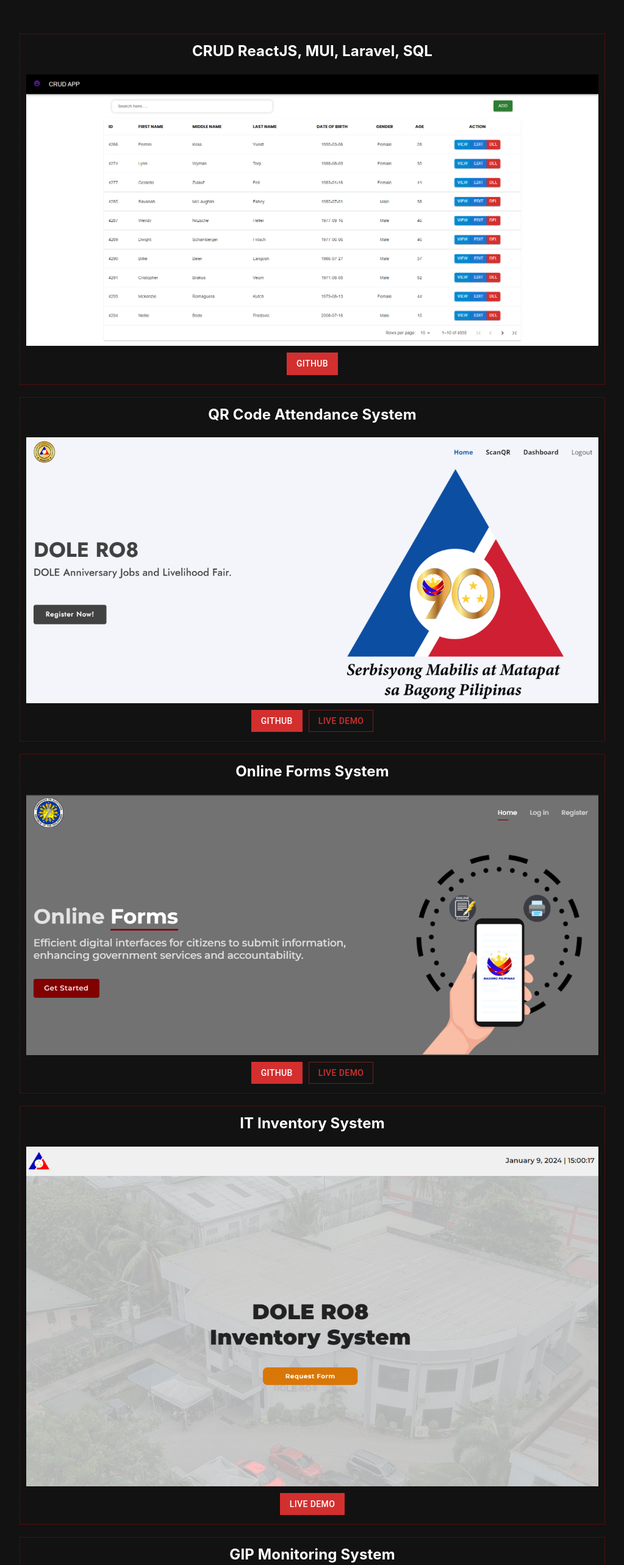
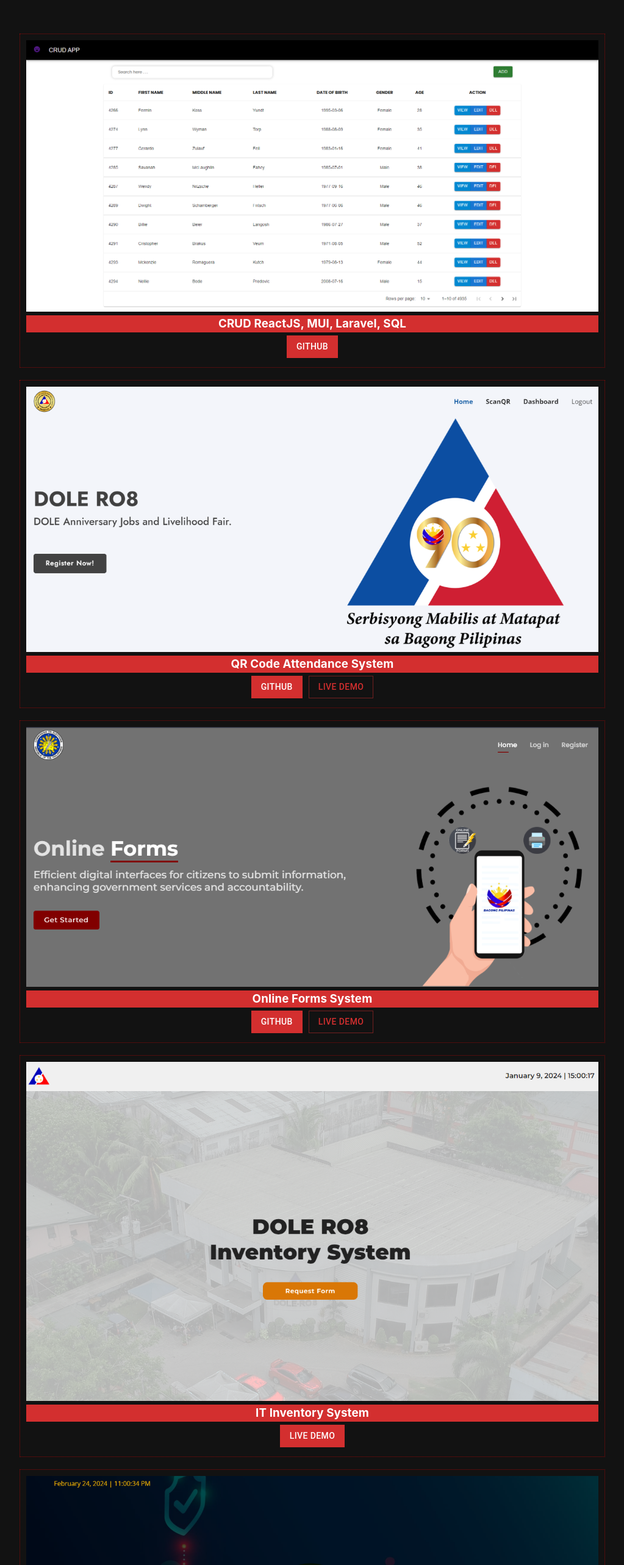
Before and after one commit to maktezi/myPorfolio, a React (Vite) app: page / in a window 1280 px wide. Shown: the part 2553-5119 px from the top of the page at 61% size, without its empty margins (128-1151 px from the left). Built offline with nearby package versions, Linux system fonts and the light colour scheme.

Commit message:
update spacing

```diff
--- a/src/components/section/Projects.jsx
+++ b/src/components/section/Projects.jsx
@@ -17,8 +17,8 @@
             <div id="project-wrapper">
                 <div className="project-box">
                     <div className="project-box-details">
-                        <h2 className='project-title'>CRUD ReactJS, MUI, Laravel, SQL</h2>
                         <img className='project-pic' src={project0}/>
+                        <h3 className='project-title'>CRUD ReactJS, MUI, Laravel, SQL</h3>
                         <div>
                             <Button
                                 href='https://github.com/maktezi/crud'
@@ -36,8 +36,8 @@
 
                 <div className="project-box">
                     <div className="project-box-details">
-                        <h2 className='project-title'>QR Code Attendance System</h2>
                         <img className='project-pic' src={project1}/>
+                        <h3 className='project-title'>QR Code Attendance System</h3>
                         <div>
                             <Button
                                 href='https://github.com/maktezi/qr_attendance_system/'
@@ -65,8 +65,8 @@
 
                 <div className="project-box">
                     <div className="project-box-details">
-                        <h2 className='project-title'>Online Forms System</h2>
                         <img className='project-pic' src={project2}/>
+                        <h3 className='project-title'>Online Forms System</h3>
                         <div>
                             <Button
                                 href='https://github.com/maktezi/online-forms'
@@ -94,8 +94,8 @@
 
                 <div className="project-box">
                     <div className="project-box-details">
-                        <h2 className='project-title'>IT Inventory System</h2>
                         <img className='project-pic' src={project3}/>
+                        <h3 className='project-title'>IT Inventory System</h3>
                         <div>
                             <Button
                                 href='https://dole8inventory.freshfromuspng.store/'
@@ -113,8 +113,8 @@
 
                 <div className="project-box">
                     <div className="project-box-details">
-                        <h2 className='project-title'>GIP Monitoring System</h2>
                         <img className='project-pic' src={project4}/>
+                        <h3 className='project-title'>GIP Monitoring System</h3>
                         <div>
                             <Button
                                 href='https://github.com/maktezi/gip-records'
@@ -132,8 +132,8 @@
 
                 <div className="project-box">
                     <div className="project-box-details">
-                        <h2 className='project-title'>Supply Unit Inventory System</h2>
                         <img className='project-pic' src={project5}/>
+                        <h3 className='project-title'>Supply Unit Inventory System</h3>
                         <div>
                             <Button
                                 href='https://github.com/maktezi/inventory-system'
@@ -149,11 +149,10 @@
                     </div>
                 </div>
 
-
                 <div className="project-box">
                     <div className="project-box-details">
-                        <h2 className='project-title'>Wordpress Ecommerce</h2>
                         <img className='project-pic' src={project6}/>
+                        <h3 className='project-title'>Wordpress Ecommerce</h3>
                         <div>
                             <Button
                                 href='https://freshfrom-us.com/'
--- a/src/components/section/section.css
+++ b/src/components/section/section.css
@@ -66,10 +66,6 @@
 /* End About Section */
 
 /* Experience Section */
-.exp-heading {
-    /* color: #d32f2f; */
-}
-
 .experience-wrapper {
     display: flex;
     flex-wrap: wrap;
@@ -173,6 +169,8 @@
 .project-title {
     text-align: center;
     margin-top: 0px;
+    background-color: #d32f2f;
+    margin-bottom: 0px;
 }
 
 .project-pic {
```
